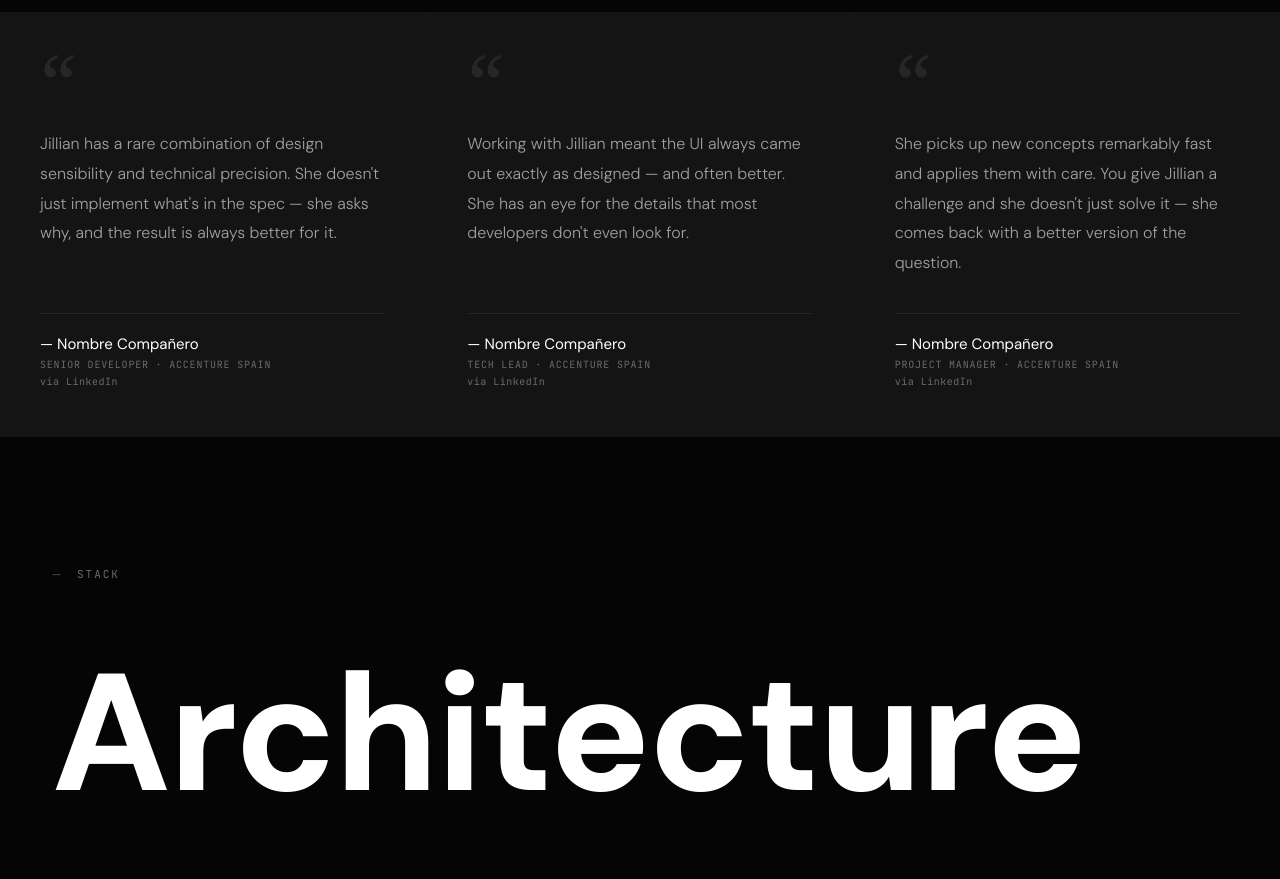
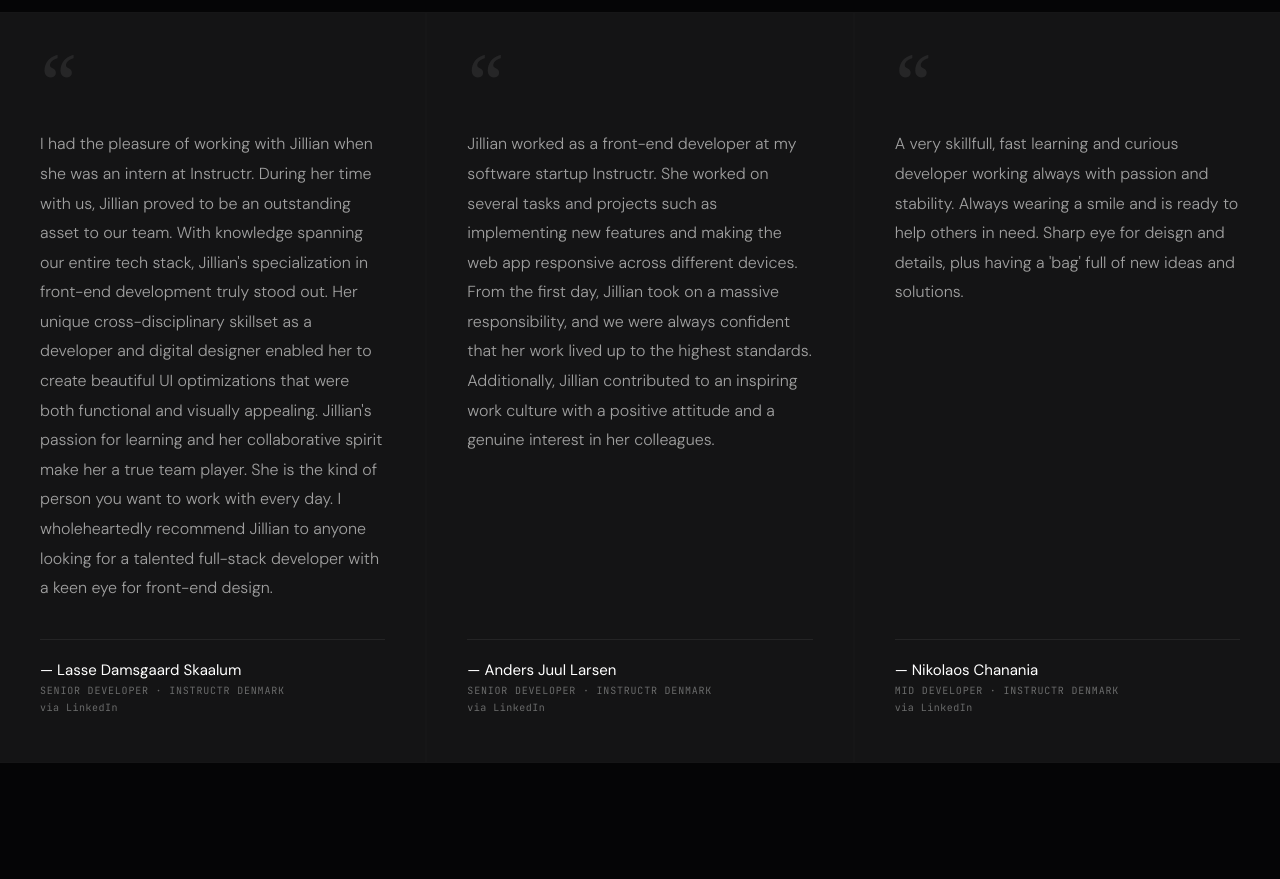
Before and after one commit to J-Jill/j-jill-portfolio, a React (Vite) app: page / in a window 1280 px wide. Shown: the part 5060-5939 px from the top of the page. Built offline with nearby package versions, Linux system fonts and the light colour scheme.

Commit message:
feat: included testimonials

```diff
--- a/src/data/testimonials.ts
+++ b/src/data/testimonials.ts
@@ -5,31 +5,31 @@ export const testimonials: Testimonial[] = [
   {
     id: "1",
     quote: {
-      en: "Jillian has a rare combination of design sensibility and technical precision. She doesn't just implement what's in the spec — she asks why, and the result is always better for it.",
-      es: "Jillian tiene una combinación poco común de sensibilidad de diseño y precisión técnica. No solo implementa lo que está en el spec — pregunta por qué, y el resultado siempre es mejor.",
+      en: "I had the pleasure of working with Jillian when she was an intern at Instructr. During her time with us, Jillian proved to be an outstanding asset to our team. With knowledge spanning our entire tech stack, Jillian's specialization in front-end development truly stood out. Her unique cross-disciplinary skillset as a developer and digital designer enabled her to create beautiful UI optimizations that were both functional and visually appealing. Jillian's passion for learning and her collaborative spirit make her a true team player. She is the kind of person you want to work with every day. I wholeheartedly recommend Jillian to anyone looking for a talented full-stack developer with a keen eye for front-end design.",
+      es: "Tuve el placer de trabajar con Jillian durante su periodo de prácticas en Instructr. Durante su tiempo con nosotros, Jillian demostró ser un activo invaluable para nuestro equipo. Con un conocimiento integral de nuestra pila tecnológica, su especialización en desarrollo front-end se destacó. Su singular combinación de habilidades multidisciplinares, como desarrolladora y diseñadora digital, le permitió crear optimizaciones de interfaz de usuario impecables, funcionales y visualmente atractivas. La pasión de Jillian por aprender y su espíritu colaborativo la convierten en una verdadera jugadora de equipo. Es el tipo de persona con la que uno desea trabajar a diario. Recomiendo encarecidamente a Jillian a cualquiera que busque una desarrolladora full-stack talentosa con un gran talento para el diseño front-end.",
     },
-    name: "Nombre Compañero",
-    role: "Senior Developer · Accenture Spain",
+    name: "Lasse Damsgaard Skaalum ",
+    role: "Senior Developer · Instructr Denmark",
     source: "via LinkedIn",
   },
   {
     id: "2",
     quote: {
-      en: "Working with Jillian meant the UI always came out exactly as designed — and often better. She has an eye for the details that most developers don't even look for.",
-      es: "Trabajar con Jillian significaba que la UI siempre salía exactamente como se diseñó — y a menudo mejor. Tiene ojo para los detalles que la mayoría de developers ni siquiera busca.",
+      en: "Jillian worked as a front-end developer at my software startup Instructr. She worked on several tasks and projects such as implementing new features and making the web app responsive across different devices. From the first day, Jillian took on a massive responsibility, and we were always confident that her work lived up to the highest standards. Additionally, Jillian contributed to an inspiring work culture with a positive attitude and a genuine interest in her colleagues.",
+      es: "Jillian trabajó como desarrolladora front-end en mi startup de software, Instructr. Participó en diversas tareas y proyectos, como la implementación de nuevas funcionalidades y la optimización de la aplicación web para diferentes dispositivos. Desde el primer día, Jillian asumió una gran responsabilidad y siempre confiamos en que su trabajo cumpliera con los más altos estándares. Además, contribuyó a crear un ambiente de trabajo inspirador con una actitud positiva y un interés genuino por sus compañeros.",
     },
-    name: "Nombre Compañero",
-    role: "Tech Lead · Accenture Spain",
+    name: "Anders Juul Larsen ",
+    role: "Senior Developer · Instructr Denmark",
     source: "via LinkedIn",
   },
   {
     id: "3",
     quote: {
-      en: "She picks up new concepts remarkably fast and applies them with care. You give Jillian a challenge and she doesn't just solve it — she comes back with a better version of the question.",
-      es: "Asimila nuevos conceptos a una velocidad notable y los aplica con cuidado. Le das un reto a Jillian y no solo lo resuelve — vuelve con una versión mejor de la pregunta.",
+      en: "A very skillfull, fast learning and curious  developer working always with passion and stability. Always wearing a smile and  is ready to help others in need. Sharp eye for deisgn and details, plus having a 'bag' full of new ideas and solutions.",
+      es: "Una desarrollador muy hábil, con gran capacidad de aprendizaje y mucha curiosidad, que trabaja siempre con pasión y constancia. Siempre sonriente y dispuesto a ayudar a quien lo necesite. Posee un ojo clínico para el diseño y los detalles, además de un sinfín de ideas y soluciones innovadoras.",
     },
-    name: "Nombre Compañero",
-    role: "Project Manager · Accenture Spain",
+    name: "Nikolaos Chanania",
+    role: "Mid Developer · Instructr Denmark",
     source: "via LinkedIn",
   },
 ];
```
